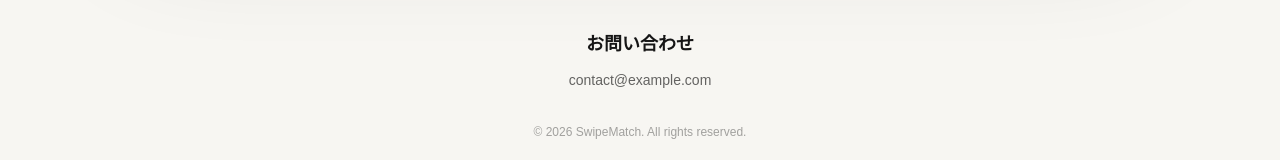
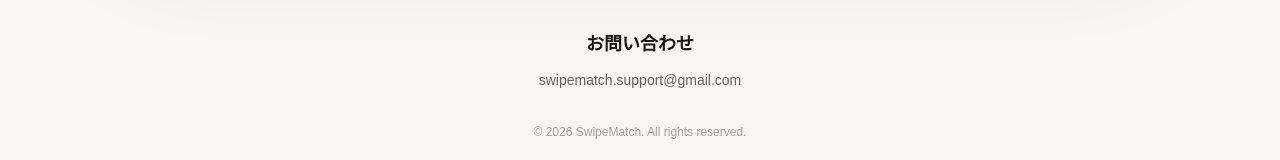
Before and after one commit to ryumaeda/host-landing, a Next.js app: page / in a window 1280 px wide. Shown: the part 2129-2289 px from the top of the page. Built offline with nearby package versions, Linux system fonts and the light colour scheme.

Commit message:
リンクの差し替え

```diff
--- a/app/page.tsx
+++ b/app/page.tsx
@@ -41,7 +41,7 @@ export default function Home() {
         <nav className="absolute left-0 right-0 top-0 z-20 flex items-center justify-between px-6 py-6 text-sm text-black/55 sm:px-10 lg:px-16">
           <div className="font-semibold tracking-[0.32em] text-black">SwipeMatch</div>
           <a
-            href="mailto:contact@example.com"
+            href="mailto:swipematch.support@gmail.com"
             className="rounded-full border border-black/15 bg-white/40 px-4 py-2 text-xs transition hover:border-black/45 hover:bg-white/70"
           >
             お問い合わせ
@@ -73,7 +73,7 @@ export default function Home() {
                 料金を見る
               </a>
               <a
-                href="#contact"
+                href="https://demo-swipematch.vercel.app/cast/ipad1?tableId=1"
                 className="inline-flex h-12 items-center justify-center rounded-full border border-black/15 bg-white/40 px-6 text-sm font-semibold text-black transition hover:border-black/35 hover:bg-white/80"
               >
                 デモアプリを開く
@@ -95,7 +95,7 @@ export default function Home() {
                     fill
                     className="object-cover object-[center_22%]"
                     sizes="(max-width: 1024px) 85vw, 306px"
-                    priority
+                    preload
                   />
                 </div>
                 <div className="absolute bottom-7 left-0 right-0 z-30 flex justify-center gap-7">
@@ -179,6 +179,7 @@ export default function Home() {
                       fill
                       className="object-contain"
                       sizes="(max-width: 1280px) 42vw, 520px"
+                      preload
                     />
                   </div>
                 </div>
@@ -225,10 +226,10 @@ export default function Home() {
       <footer id="contact" className="border-t border-black/10 px-6 py-10 text-center sm:px-10">
         <div className="text-lg font-semibold">お問い合わせ</div>
         <a
-          href="mailto:contact@example.com"
+          href="mailto:swipematch.support@gmail.com"
           className="mt-3 inline-block text-sm text-black/60 transition hover:text-black"
         >
-          contact@example.com
+          swipematch.support@gmail.com
         </a>
         <p className="mt-8 text-xs text-black/35">
           © 2026 SwipeMatch. All rights reserved.
```
